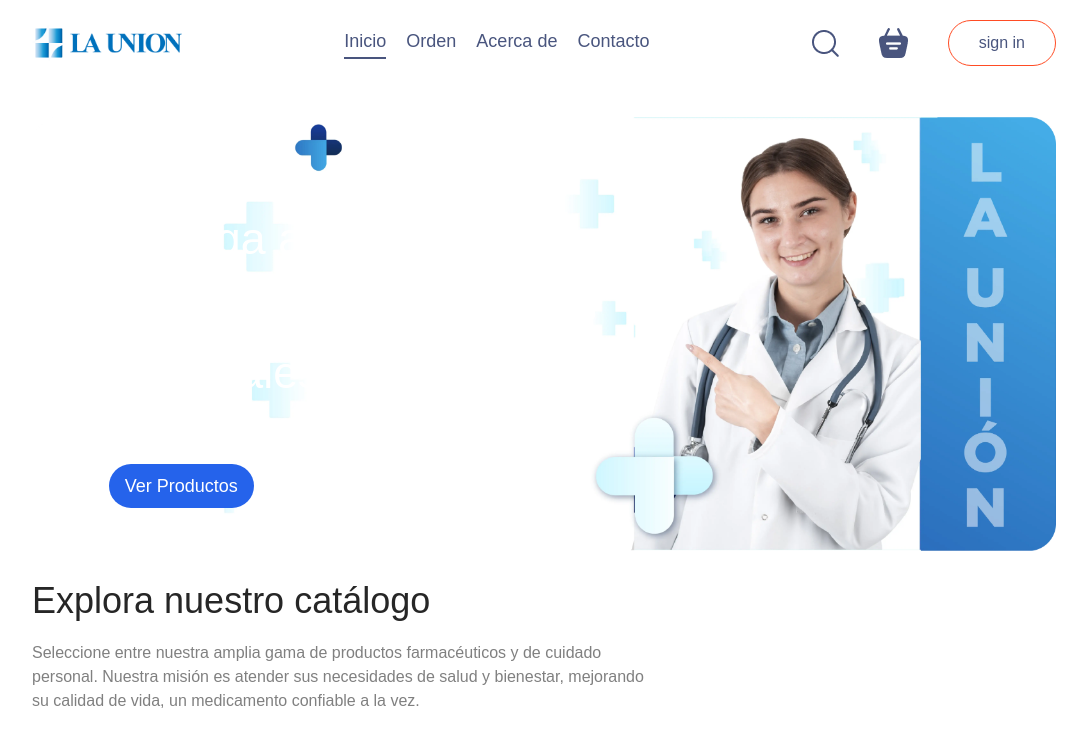
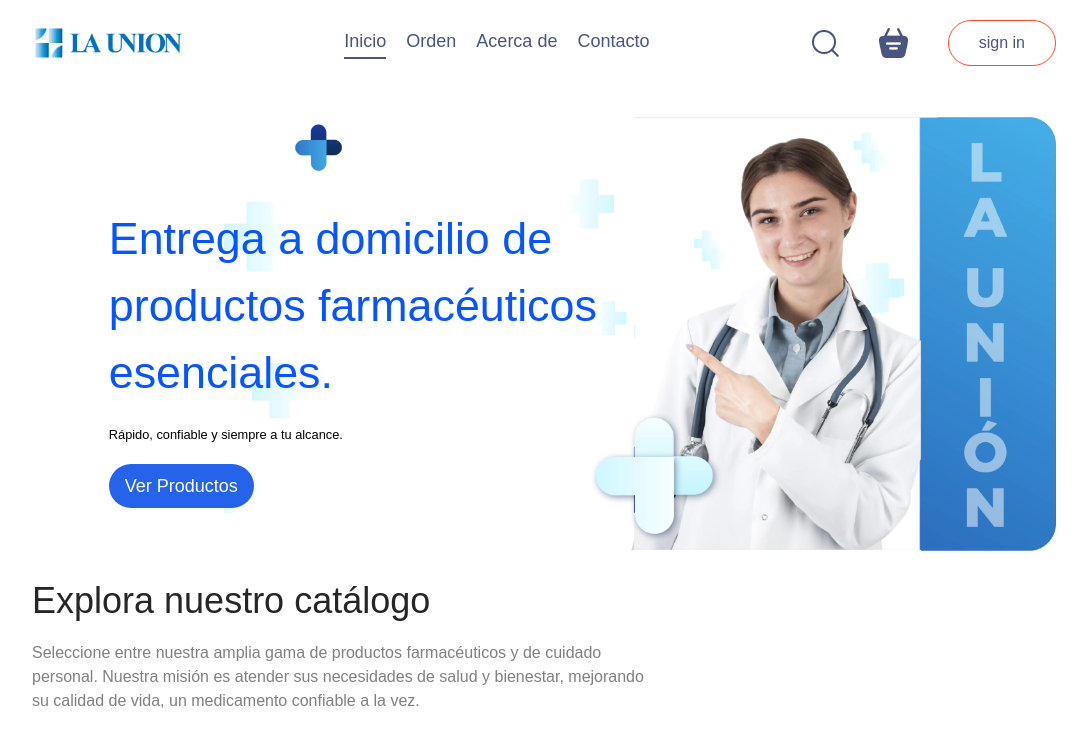
Before and after one commit to Omarsx1/Farmacia-Delivery, a React (Vite) app in the folder frontend/: page / in a window 1280 px wide. Shown: the top 751 px of the page, without its empty margins (96-1183 px from the left). Built offline with nearby package versions, Linux system fonts and the light colour scheme; no server answers.

Commit message:
Actualiza estilos Header

```diff
--- a/frontend/src/components/Header/Header.css
+++ b/frontend/src/components/Header/Header.css
@@ -21,11 +21,11 @@
 }
 .header-contents h2{
     font-weight:500;
-    color: white;
+    color: rgb(6, 85, 255);
     font-size: max(3.5vw,18px);
 }
 .header-contents p{
-    color: white;
+    color: rgb(147 197 253,);
     font-size: 1vw;
 }
 
--- a/frontend/src/components/Header/Header.jsx
+++ b/frontend/src/components/Header/Header.jsx
@@ -5,8 +5,8 @@ const Header = () => {
   return (
     <div className="header">
       <div className="header-contents">
-        <h2 className="text-blue-600">Entrega a domicilio de productos farmacéuticos esenciales.</h2>
-        <p className="text-blue-300">Rápido, confiable y siempre a tu alcance.</p>
+        <h2 >Entrega a domicilio de productos farmacéuticos esenciales.</h2>
+        <p>Rápido, confiable y siempre a tu alcance.</p>
         <button className="bg-blue-600 px-4 py-2 rounded-full text-lg text-white">
           Ver Productos
         </button>
```
